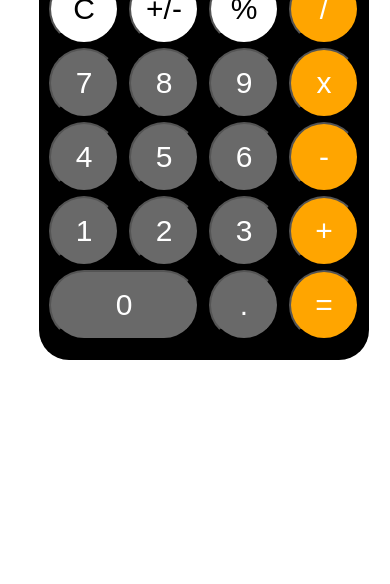
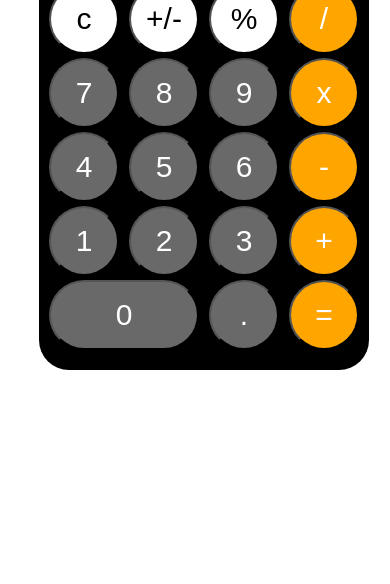
Before and after one commit to mbahfavour/Calculator-App-with-HTML-CSS, a plain HTML site: page index.html in a window 390 px wide. Shown: the part 260-844 px from the top of the page. Drawn offline with Linux system fonts and the light colour scheme; a web font is replaced by a local one.

```diff
--- a/index.html
+++ b/index.html
@@ -25,7 +25,7 @@
     </div>
     <div class="button-area">
         <div class="row1">
-            <button class="otherbtn">C</button>
+            <button class="otherbtn">c</button>
             <button class="otherbtn">+/-</button>
             <button class="otherbtn">%</button>
             <button class="operatorbtn">/</button>
--- a/styles.css
+++ b/styles.css
@@ -6,10 +6,9 @@
 }
 
 body {
-    /* display: flex;
-    justify-content: center; */
-    margin-top: 20px;
+    margin-top: 30px;
     margin-left: 10%;
+    font-family: Georgia, 'Times New Roman', Times, serif;
 }
 
 
@@ -45,6 +44,7 @@ body {
     border-bottom-left-radius: 30px;
     border-bottom-right-radius: 30px;
     padding: 10px;
+    font-family: 'Cormorant Garamond', serif;
 }
 
 h3 {
```
